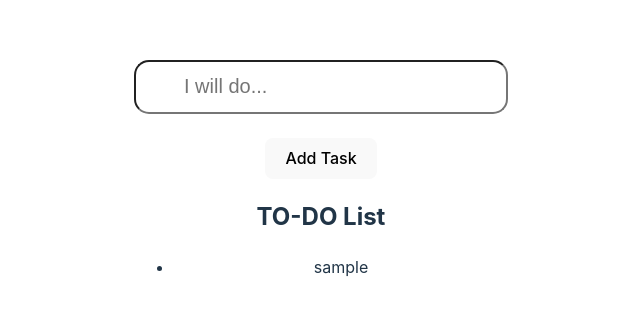
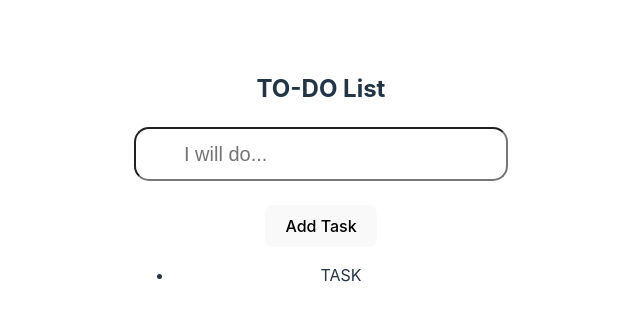
Before and after one commit to JajoriaYogesh04/ReactJS, a React (Vite) app in the folder chapter4/react-state-class2/: page / in a window 1280 px wide. Shown: the part 223-544 px from the top of the page, without its empty margins (319-959 px from the left). Built offline with nearby package versions, Linux system fonts and the light colour scheme.

Commit message:
Adding Unique key for Tasks

```diff
--- a/chapter4/react-state-class2/package.json
+++ b/chapter4/react-state-class2/package.json
@@ -11,7 +11,8 @@
   },
   "dependencies": {
     "react": "^18.2.0",
-    "react-dom": "^18.2.0"
+    "react-dom": "^18.2.0",
+    "uuid": "^10.0.0"
   },
   "devDependencies": {
     "@types/react": "^18.2.66",
--- a/chapter4/react-state-class2/src/Todo.jsx
+++ b/chapter4/react-state-class2/src/Todo.jsx
@@ -1,32 +1,35 @@
 import { useState } from "react";
+import { v4 as uuidv4 } from 'uuid';
+// uuidv4();
 
 function Todo(){
-    let [todos, setTodos]= useState(["sample"]);
+    let [todos, setTodos]= useState([{task: "TASK", id: uuidv4()}]);
     let [newTodo, setNewtodo]= useState("");
 
     function updateNewtodo(event){
+        // console.log(event);
         // console.log(event.target.value);
         setNewtodo(event.target.value);
     }
 
     function updateTodo(){
         // console.log("Adding new Task")
-        setTodos([...todos, newTodo]);
+        setTodos([...todos, {task: newTodo, id: uuidv4()}]);
         setNewtodo("");
     }
 
     return(
         <>
+            <h2>TO-DO List</h2>
             <input type="text" placeholder="I will do..." onChange={updateNewtodo} value={newTodo} style={{width: "20rem", height: "3rem", borderRadius: "15px", fontSize: "20px", paddingLeft: "3rem"}}/>
             <br /><br />
             <button onClick={updateTodo}>Add Task</button>
             <br />
-            <h2>TO-DO List</h2>
             <div>
                 <ul>
                     {
                         todos.map((todo)=>{
-                            return <li>{todo}</li>
+                            return <li key={todo.id}>{todo.task}</li>
                         })
                     }
                 </ul>
```
Also changed, not shown: 1 other file (tests, documents, lock files or other folders).
